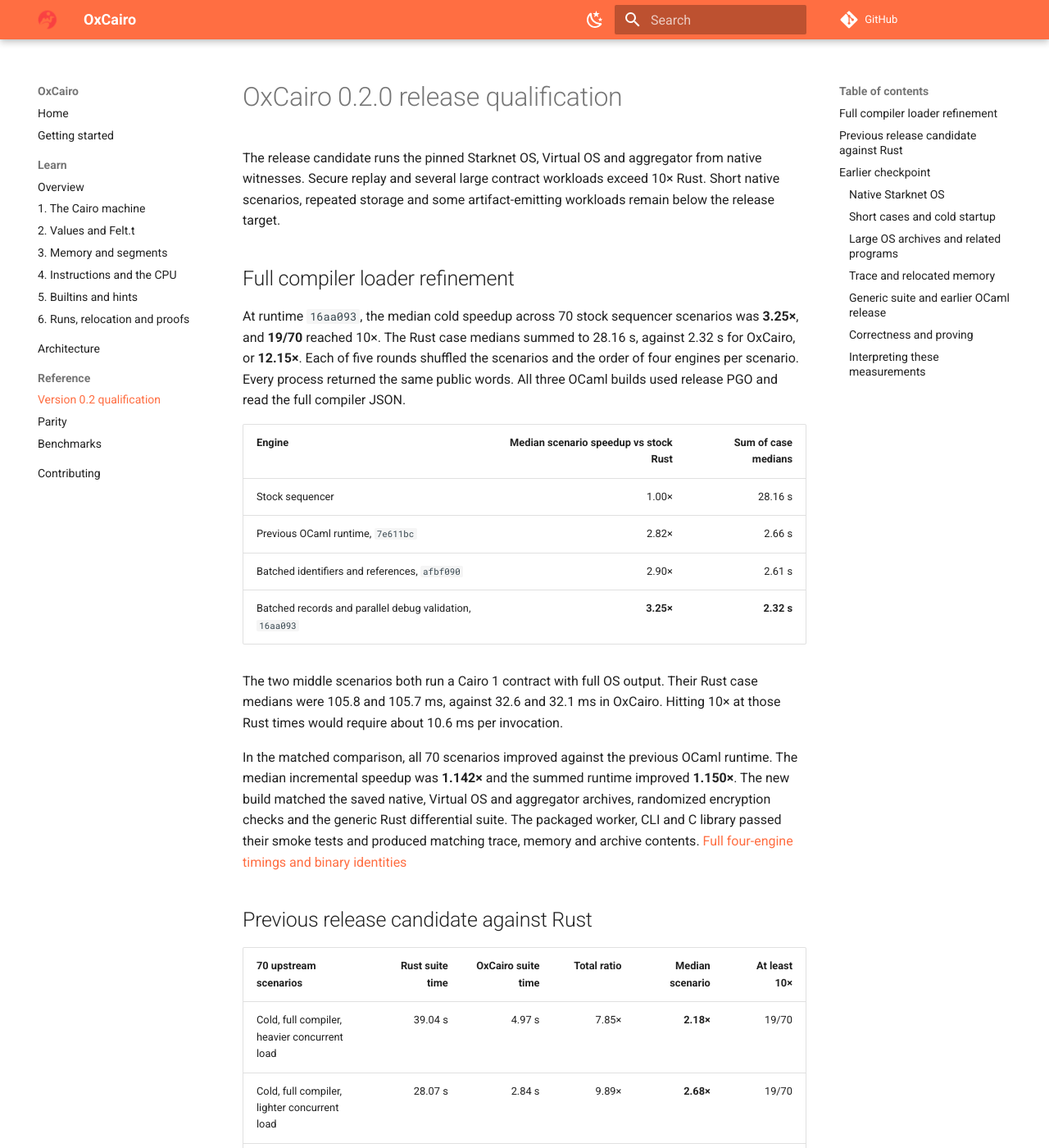
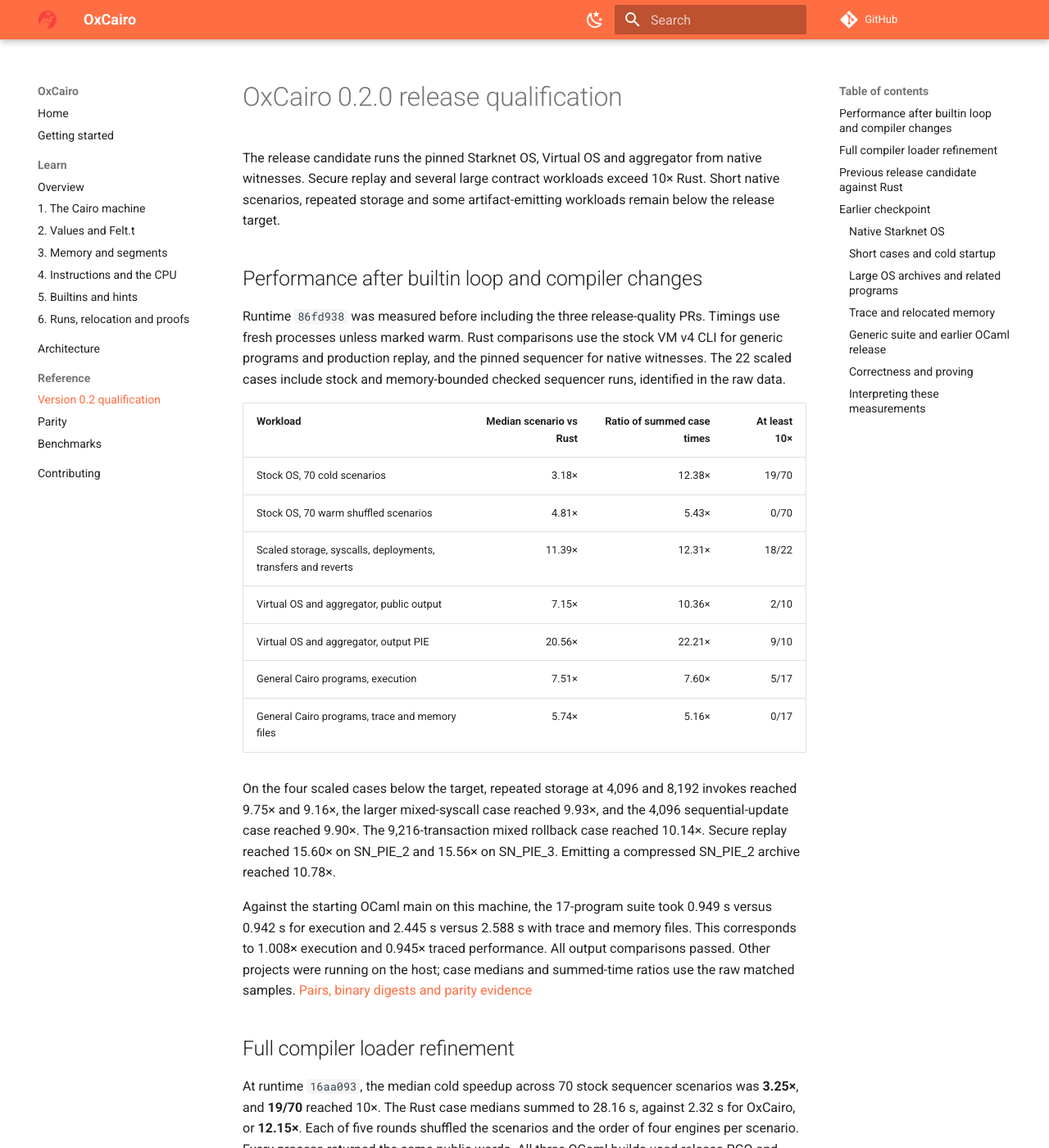
Before and after one commit to teddyjfpender/cairo-vm-ocaml, an MkDocs documentation site: the page built from docs/release-0.2.md, in a window 1280 px wide and 1400 px high. Shown: the whole window at 82% size. Built offline with MkDocs 1.6.1 and Material for MkDocs 9.7.7, drawn with Linux system fonts in a browser that asks for light colours; comment, search, counter and statistics services are not loaded.

Commit message:
Publish the full scaled, generic and production replay comparisons

```diff
--- a/docs/release-0.2.md
+++ b/docs/release-0.2.md
@@ -1,6 +1,24 @@
 # OxCairo 0.2.0 release qualification
 
 The release candidate runs the pinned Starknet OS, Virtual OS and aggregator from native witnesses. Secure replay and several large contract workloads exceed 10× Rust. Short native scenarios, repeated storage and some artifact-emitting workloads remain below the release target.
+
+## Performance after builtin loop and compiler changes
+
+Runtime `86fd938` was measured before including the three release-quality PRs. Timings use fresh processes unless marked warm. Rust comparisons use the stock VM v4 CLI for generic programs and production replay, and the pinned sequencer for native witnesses. The 22 scaled cases include stock and memory-bounded checked sequencer runs, identified in the raw data.
+
+| Workload | Median scenario vs Rust | Ratio of summed case times | At least 10× |
+| --- | ---: | ---: | ---: |
+| Stock OS, 70 cold scenarios | 3.18× | 12.38× | 19/70 |
+| Stock OS, 70 warm shuffled scenarios | 4.81× | 5.43× | 0/70 |
+| Scaled storage, syscalls, deployments, transfers and reverts | 11.39× | 12.31× | 18/22 |
+| Virtual OS and aggregator, public output | 7.15× | 10.36× | 2/10 |
+| Virtual OS and aggregator, output PIE | 20.56× | 22.21× | 9/10 |
+| General Cairo programs, execution | 7.51× | 7.60× | 5/17 |
+| General Cairo programs, trace and memory files | 5.74× | 5.16× | 0/17 |
+
+On the four scaled cases below the target, repeated storage at 4,096 and 8,192 invokes reached 9.75× and 9.16×, the larger mixed-syscall case reached 9.93×, and the 4,096 sequential-update case reached 9.90×. The 9,216-transaction mixed rollback case reached 10.14×. Secure replay reached 15.60× on SN_PIE_2 and 15.56× on SN_PIE_3. Emitting a compressed SN_PIE_2 archive reached 10.78×.
+
+Against the starting OCaml main on this machine, the 17-program suite took 0.949 s versus 0.942 s for execution and 2.445 s versus 2.588 s with trace and memory files. This corresponds to 1.008× execution and 0.945× traced performance. All output comparisons passed. Other projects were running on the host; case medians and summed-time ratios use the raw matched samples. [Pairs, binary digests and parity evidence](https://github.com/teddyjfpender/cairo-vm-ocaml/tree/release/os-performance/bench/results/v0.2.0-m4-max/candidate-86fd938)
 
 ## Full compiler loader refinement
 
```
Also changed, not shown: 12 other files.
